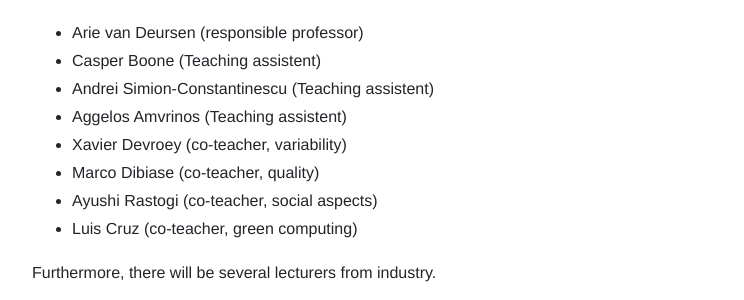
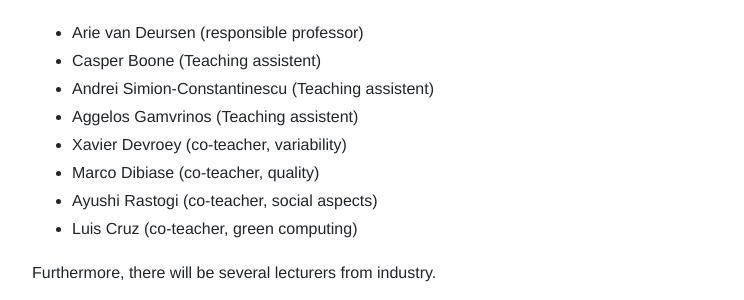
Before and after one commit to SERG-Delft/delftswa, a Jekyll site: the page built from 2020/index.md, in a window 1280 px wide and 900 px high, scrolled down 379 px. Shown: the part 152-452 px from the top of the window, without its empty margins (224-968 px from the left). Built offline with Jekyll 4.4.1, drawn with Linux system fonts in a browser that asks for light colours.

Commit message:
Fix TA name

```diff
--- a/2020/index.md
+++ b/2020/index.md
@@ -12,7 +12,7 @@ The 2020 teaching team consists of:
 - Arie van Deursen (responsible professor)
 - Casper Boone (Teaching assistent)
 - Andrei Simion-Constantinescu (Teaching assistent)
-- Aggelos Amvrinos (Teaching assistent)
+- Aggelos Gamvrinos (Teaching assistent)
 - Xavier Devroey (co-teacher, variability)
 - Marco Dibiase (co-teacher, quality)
 - Ayushi Rastogi (co-teacher, social aspects)
```
